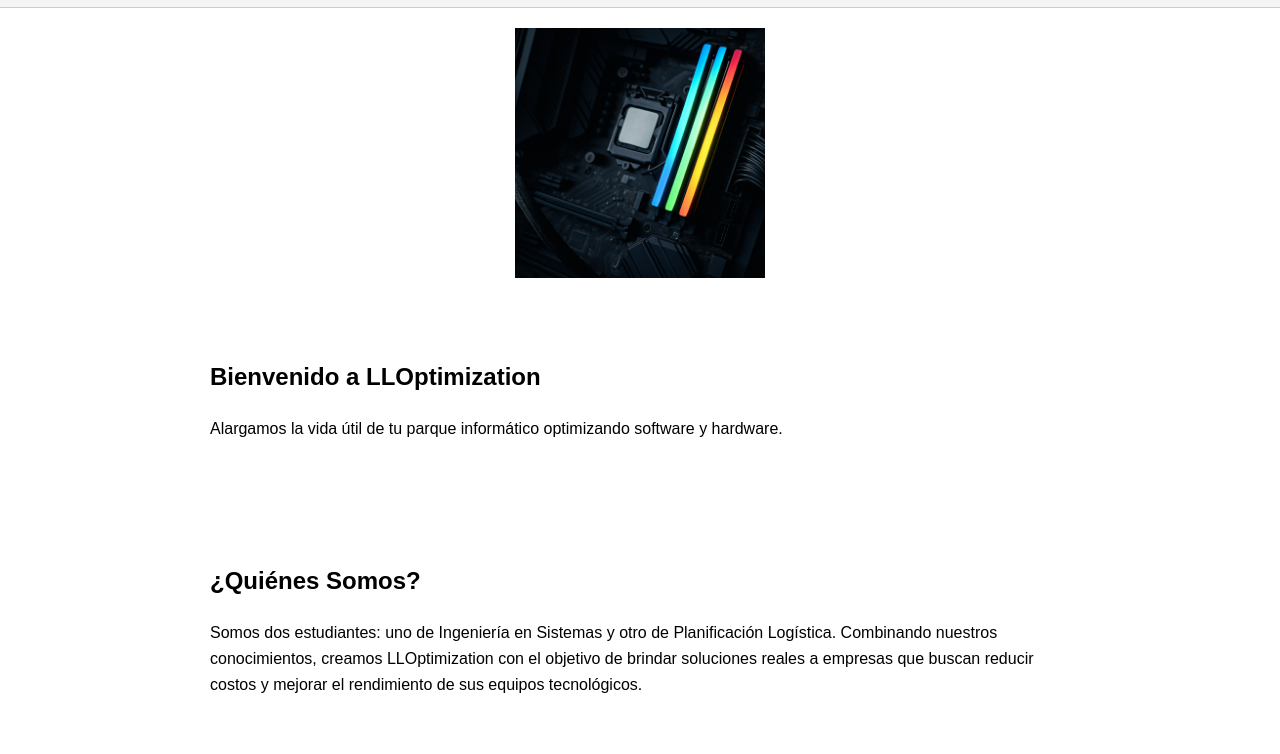
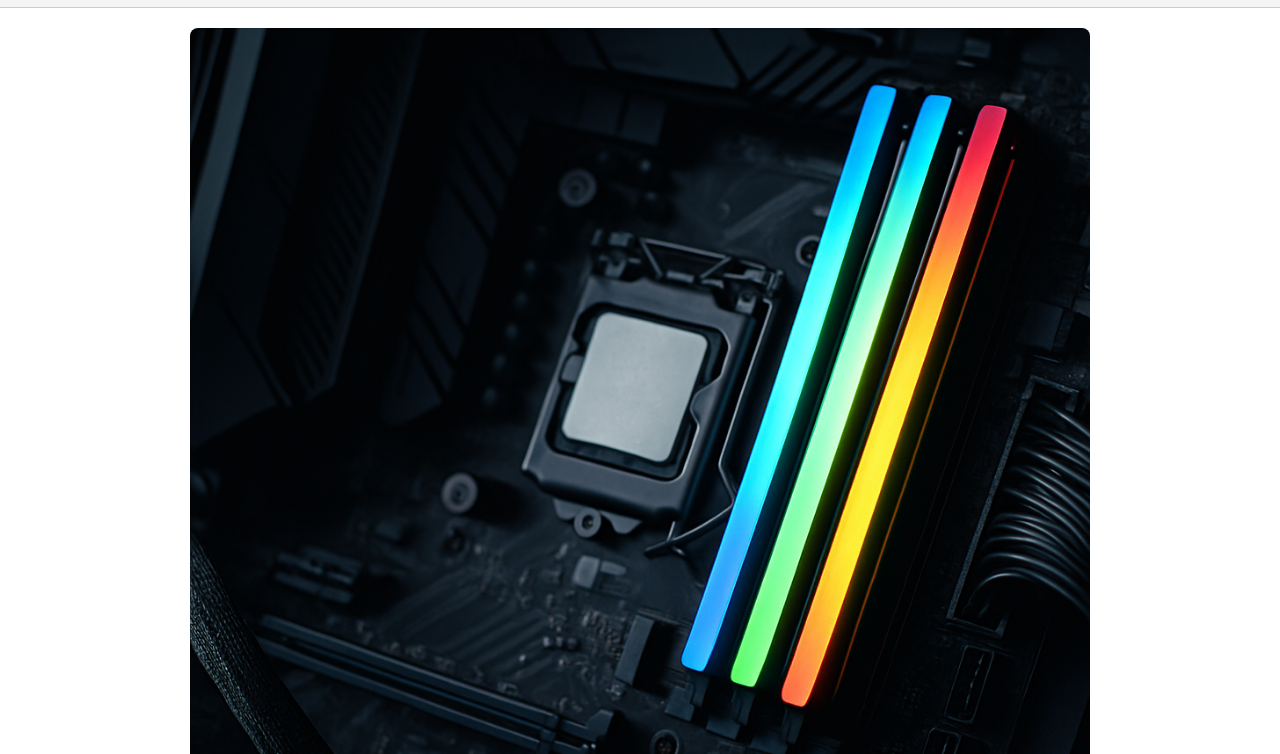
Before and after one commit to LYLOptimization/LYLOptimization, a plain HTML site: page index.html in a window 1280 px wide. Shown: the part 45-799 px from the top of the page. Drawn offline with Linux system fonts and the light colour scheme.

Commit message:
dale que ahora si queda bien

```diff
--- a/index.html
+++ b/index.html
@@ -83,17 +83,6 @@
     button:hover {
       background-color: #0056b3;
     }
-
-    .banner {
-      width: 100%;
-      max-height: 250px;
-      object-fit: contain;
-      border-radius: 8px;
-      margin: 20px auto;
-      display: block;
-    }
-
-    /* Media Query para móviles */
     @media (max-width: 600px) {
       header {
         flex-direction: column;
@@ -145,8 +134,8 @@
     </nav>
   </header>
 
-  <div style="max-width: 900px; margin: auto;">
-    <img src="banner-hardware.png" alt="Banner Hardware" class="banner">
+  <div style="max-width: 900px; margin: 20px auto;">
+    <img src="banner-hardware.png" alt="Banner Hardware" style="width: 100%; border-radius: 8px;">
   </div>
 
   <section id="inicio">
```
